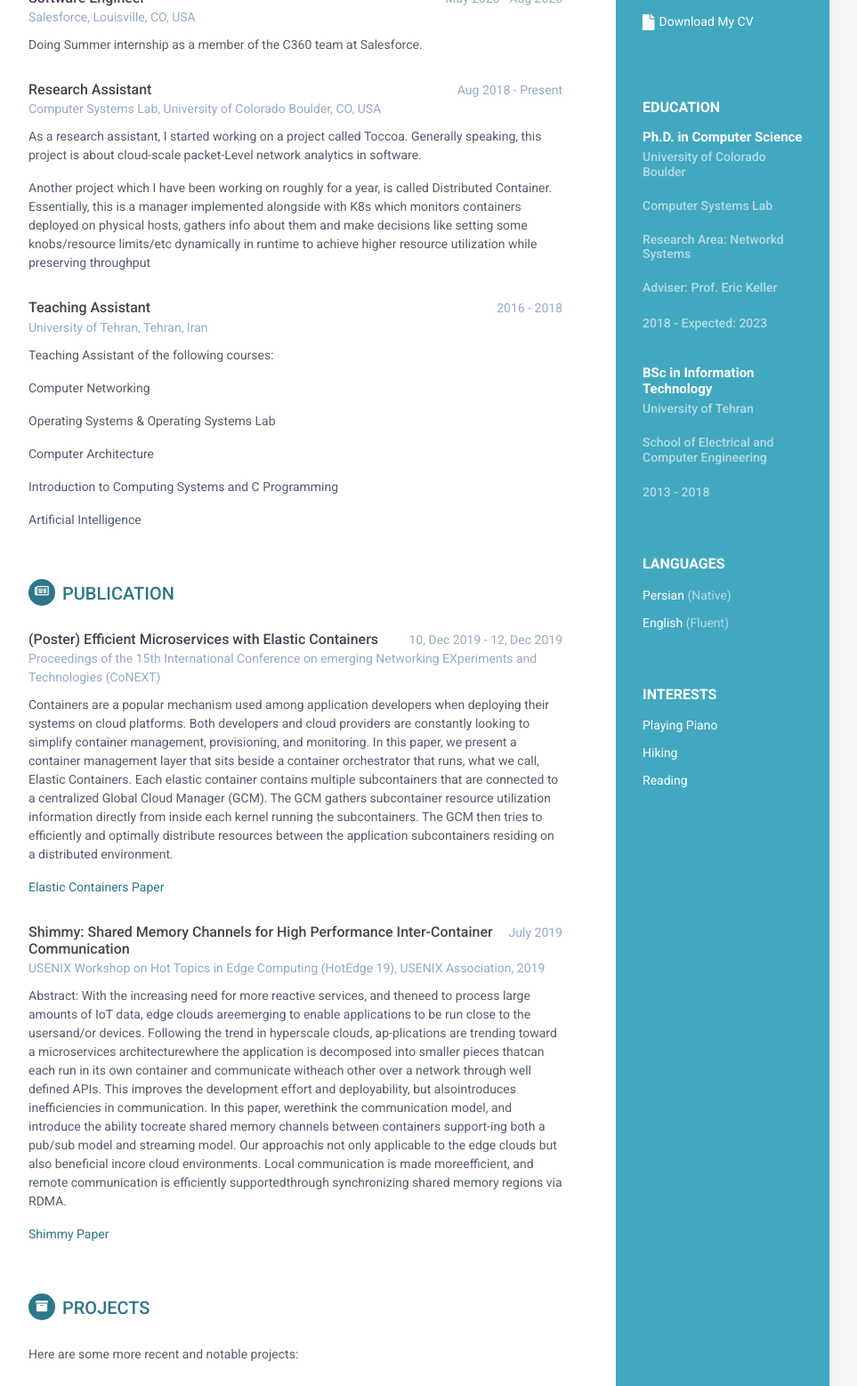
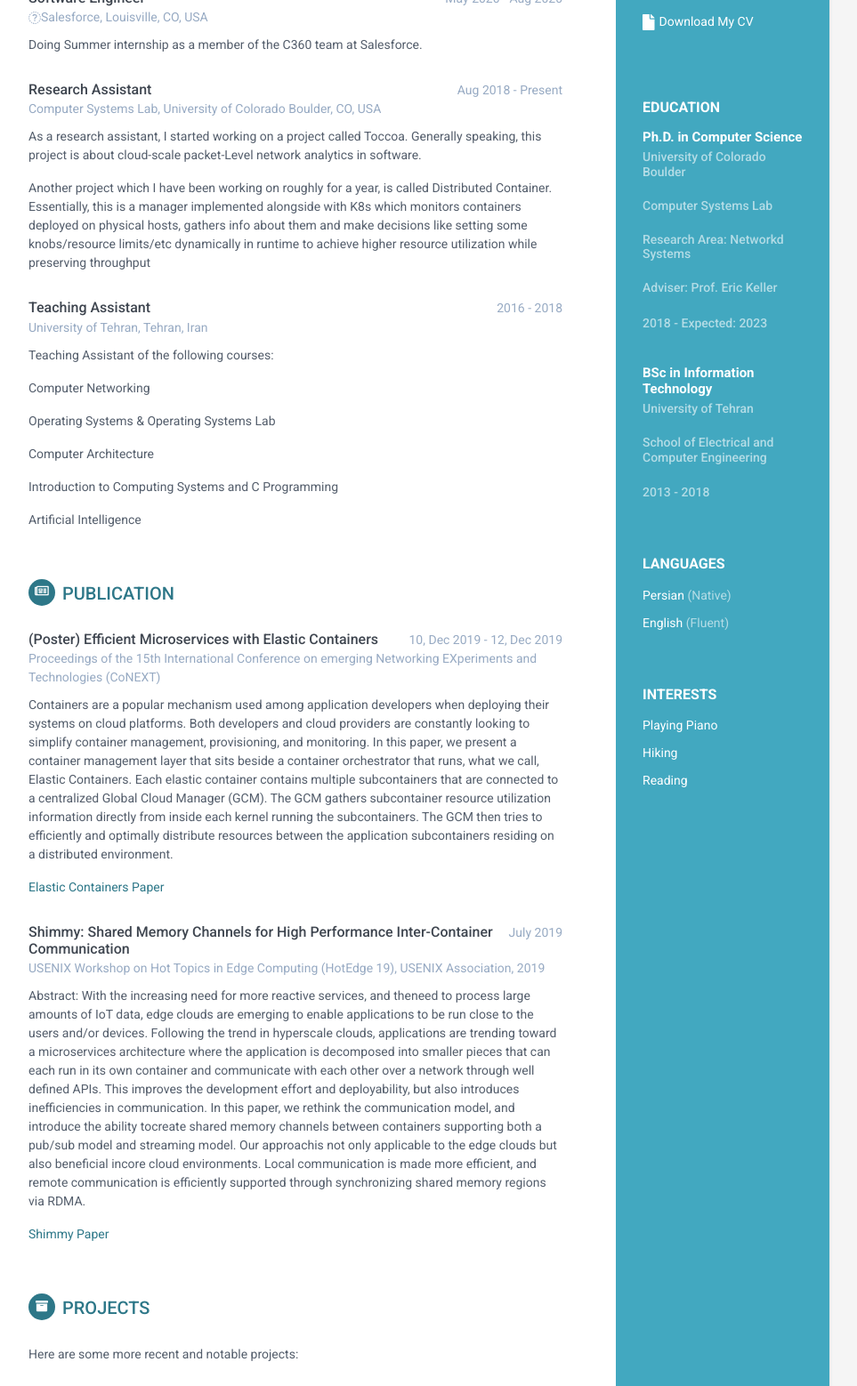
Before and after one commit to Maziyar-Na/Maziyar-Na.github.io, a plain HTML site: page index.html in a window 1280 px wide. Shown: the part 480-2038 px from the top of the page at 89% size, without its empty margins (188-1151 px from the left). Drawn offline with Linux system fonts and the light colour scheme.

Commit message:
salesforce brand added

```diff
--- a/index.html
+++ b/index.html
@@ -106,7 +106,7 @@
                             <h3 class="job-title">Software Engineer</h3>
                             <div class="time">May 2020 - Aug 2020</div>
                         </div><!--//upper-row-->
-                        <div class="company">Salesforce, Louisville, CO, USA</div>
+                        <div class="company"><i class="fab fa-salesforce"></i>Salesforce, Louisville, CO, USA</div>
                     </div><!--//meta-->
                     <div class="details">
                         <p>Doing Summer internship as a member of the C360 team at Salesforce. </p>
@@ -178,7 +178,7 @@
                         <div class="company">USENIX Workshop on Hot Topics in Edge Computing (HotEdge 19), USENIX Association, 2019</div>
                     </div><!--//meta-->
                     <div class="details">
-                        <p>Abstract: With the increasing need for more reactive services, and theneed to process large amounts of IoT data, edge clouds areemerging to enable applications to be run close to the usersand/or devices. Following the trend in hyperscale clouds, ap-plications are trending toward a microservices architecturewhere the application is decomposed into smaller pieces thatcan each run in its own container and communicate witheach other over a network through well defined APIs. This improves the development effort and deployability, but alsointroduces inefficiencies in communication. In this paper, werethink the communication model, and introduce the ability tocreate shared memory channels between containers support-ing both a pub/sub model and streaming model. Our approachis not only applicable to the edge clouds but also beneficial incore cloud environments. Local communication is made moreefficient, and remote communication is efficiently supportedthrough synchronizing shared memory regions via RDMA. </p>
+                        <p>Abstract: With the increasing need for more reactive services, and theneed to process large amounts of IoT data, edge clouds are emerging to enable applications to be run close to the users and/or devices. Following the trend in hyperscale clouds, applications are trending toward a microservices architecture where the application is decomposed into smaller pieces that can each run in its own container and communicate with each other over a network through well defined APIs. This improves the development effort and deployability, but also introduces inefficiencies in communication. In this paper, we rethink the communication model, and introduce the ability tocreate shared memory channels between containers supporting both a pub/sub model and streaming model. Our approachis not only applicable to the edge clouds but also beneficial incore cloud environments. Local communication is made more efficient, and remote communication is efficiently supported through synchronizing shared memory regions via RDMA. </p>
                         <a href="https://www.usenix.org/conference/hotedge19/presentation/abranches">Shimmy Paper</a>
                     </div><!--//details-->
                 </div><!--//item-->
```
